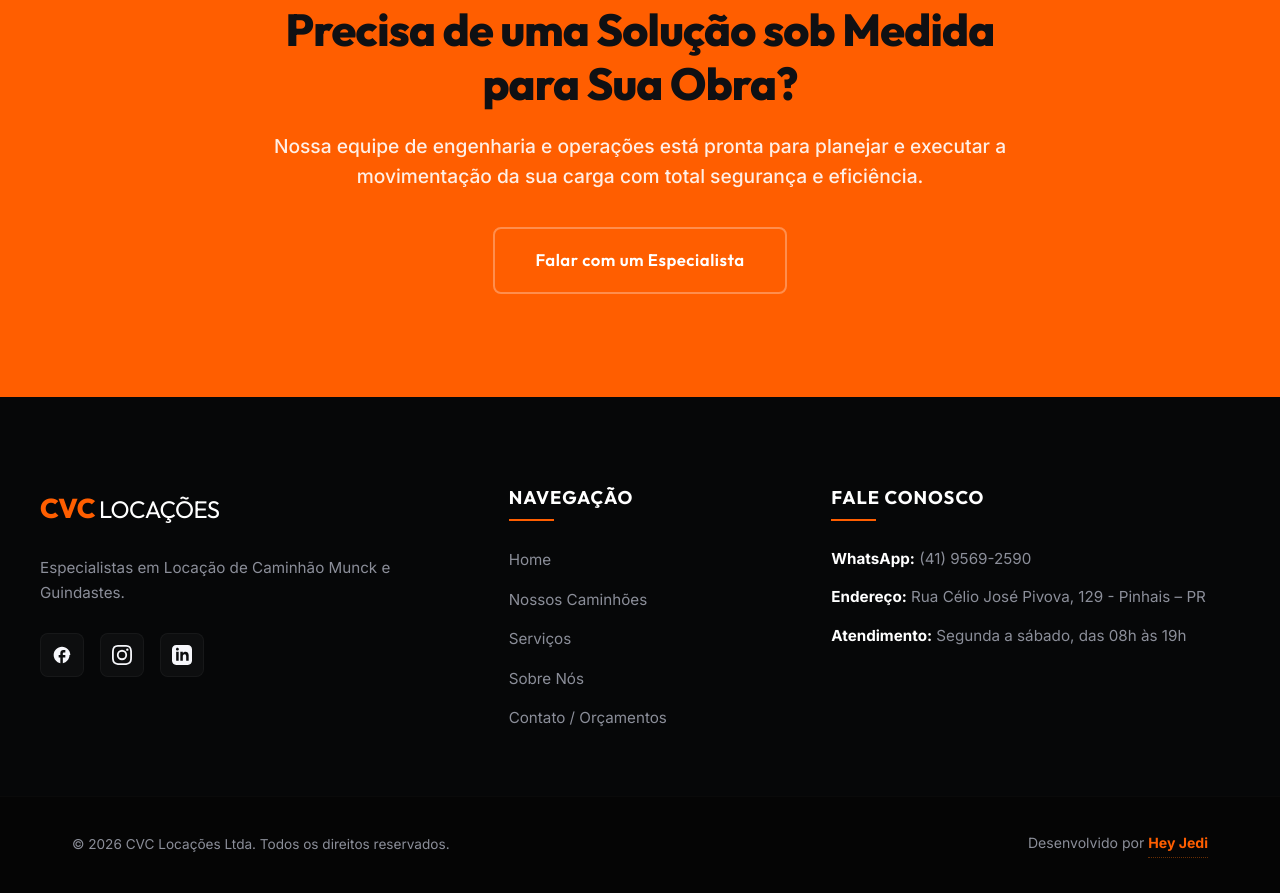
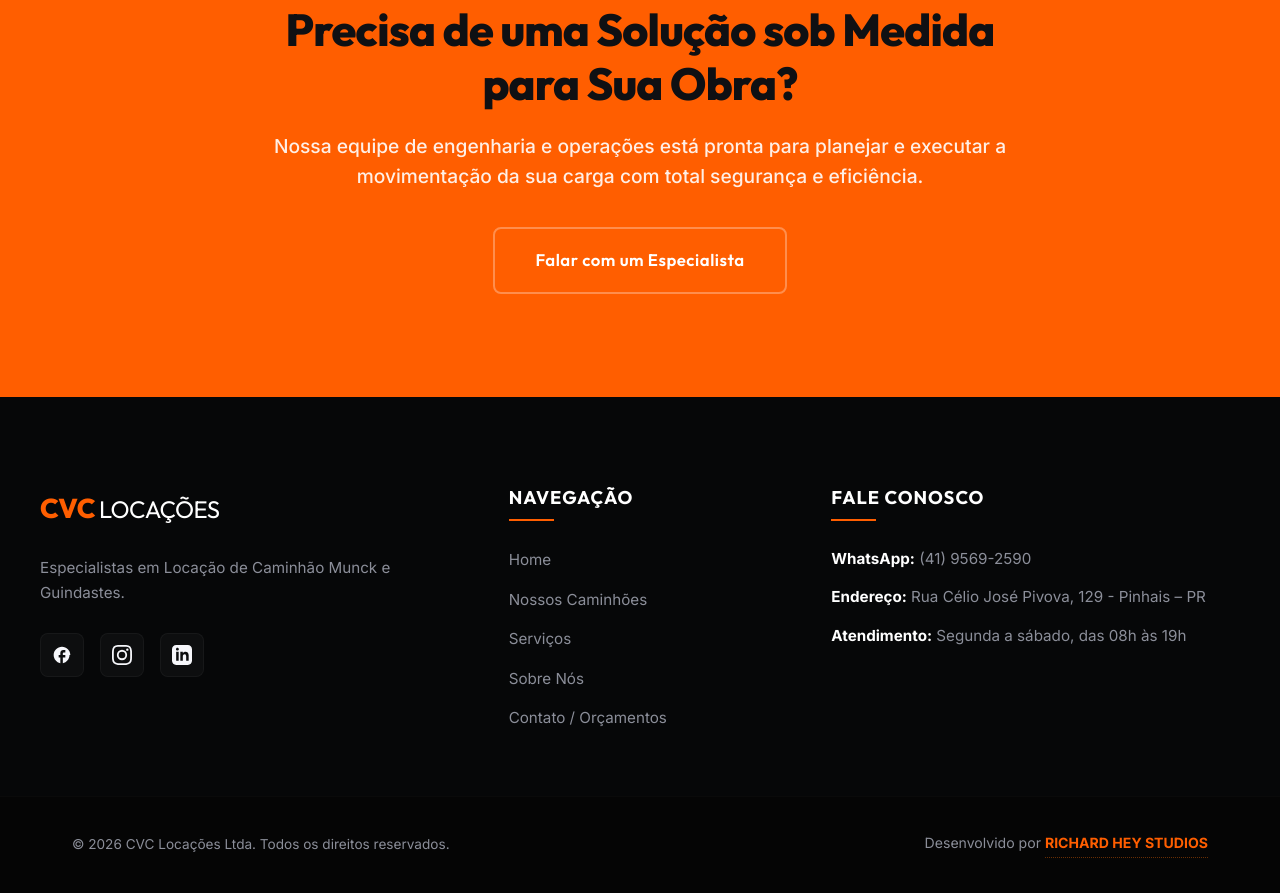
Before and after one commit to richardheyjedi/cvc-guindastes, a website built with Vite: page index.html in a window 1280 px wide. Shown: the part 6567-7460 px from the top of the page. Built offline with nearby package versions, Linux system fonts and the light colour scheme.

Commit message:
fix(footer): atualizar assinatura para RICHARD HEY STUDIOS e link do instagram

```diff
--- a/index.html
+++ b/index.html
@@ -1429,7 +1429,7 @@
         <div class="footer-bottom">
             <div class="container footer-bottom-content">
                 <p>&copy; 2026 CVC Locações Ltda. Todos os direitos reservados.</p>
-                <p class="developer-credit">Desenvolvido por <a href="https://github.com/richardheyjedi" target="_blank" rel="noopener" class="signature-link">Hey Jedi</a></p>
+                <p class="developer-credit">Desenvolvido por <a href="https://www.instagram.com/orichardhey/" target="_blank" rel="noopener" class="signature-link">RICHARD HEY STUDIOS</a></p>
             </div>
         </div>
     </footer>
```
